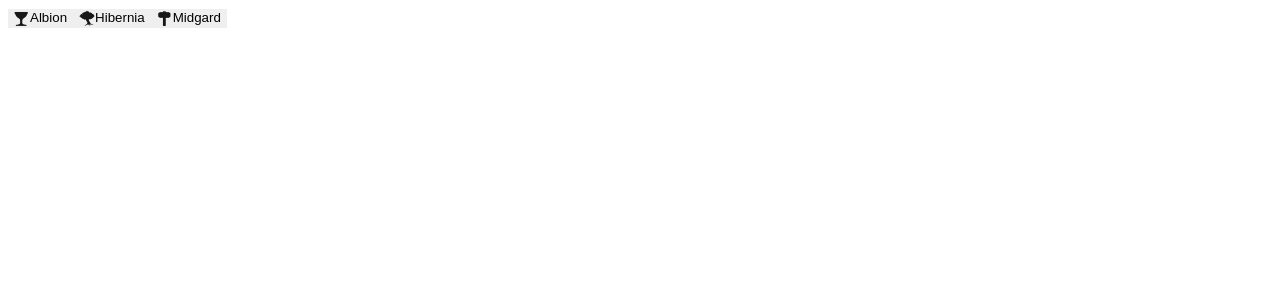
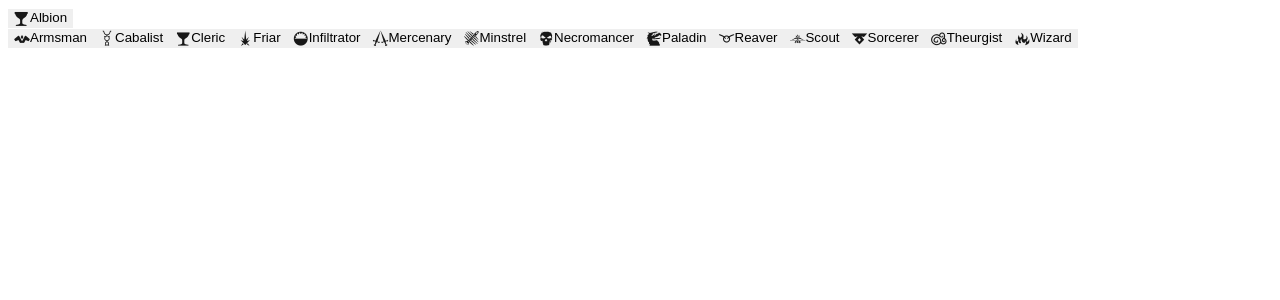
Before and after one commit to mpunkenhofer/lisc, a React app: page / in a window 1280 px wide. Both pictures are taken after a click on the button "Albion". Shown: the top 300 px of the page. Built offline with nearby package versions, Linux system fonts and the light colour scheme.

Commit message:
basic class chooser implemented

```diff
--- a/src/components/Chooser/index.tsx
+++ b/src/components/Chooser/index.tsx
@@ -1,24 +1,103 @@
 import * as React from "react";
 import { Realm } from "../../common/types";
+import * as cls from "../../constants/classes";
 import { ICONS } from "../../constants";
 import "./chooser.scss"
 
-// interface ClassChooserProps {
-//     realm: Realm;
-// }
+interface ClassChooserProps {
+    realm: Realm;
+    onClassButtonClicked: (c: cls.Class) => () => void;
+}
 
-// const ClassChooser: React.FunctionComponent<ClassChooserProps> = ({ realm }: ClassChooserProps) => {
-//     return (
-//         <button>{'Yep'}</button>
-//     );
-// }
+const ClassChooser: React.FunctionComponent<ClassChooserProps> = ({ realm, onClassButtonClicked }: ClassChooserProps) => {
+    switch (realm) {
+        case Realm.Albion: {
+            return (
+                <div>
+                    <button data-icon={ICONS['Armsman']} onClick={onClassButtonClicked(cls.Armsman)}>{cls.Armsman.name}</button>
+                    <button data-icon={ICONS['Cabalist']} onClick={onClassButtonClicked(cls.Cabalist)}>{cls.Cabalist.name}</button>
+                    <button data-icon={ICONS['Cleric']} onClick={onClassButtonClicked(cls.Cleric)}>{cls.Cleric.name}</button>
+                    <button data-icon={ICONS['Friar']} onClick={onClassButtonClicked(cls.Friar)}>{cls.Friar.name}</button>
+                    <button data-icon={ICONS['Infiltrator']} onClick={onClassButtonClicked(cls.Infiltrator)}>{cls.Infiltrator.name}</button>
+                    <button data-icon={ICONS['Mercenary']} onClick={onClassButtonClicked(cls.Mercenary)}>{cls.Mercenary.name}</button>
+                    <button data-icon={ICONS['Minstrel']} onClick={onClassButtonClicked(cls.Minstrel)}>{cls.Minstrel.name}</button>
+                    <button data-icon={ICONS['Necromancer']} onClick={onClassButtonClicked(cls.Necromancer)}>{cls.Necromancer.name}</button>
+                    <button data-icon={ICONS['Paladin']} onClick={onClassButtonClicked(cls.Paladin)}>{cls.Paladin.name}</button>
+                    <button data-icon={ICONS['Reaver']} onClick={onClassButtonClicked(cls.Reaver)}>{cls.Reaver.name}</button>
+                    <button data-icon={ICONS['Scout']} onClick={onClassButtonClicked(cls.Scout)}>{cls.Scout.name}</button>
+                    <button data-icon={ICONS['Sorcerer']} onClick={onClassButtonClicked(cls.Sorcerer)}>{cls.Sorcerer.name}</button>
+                    <button data-icon={ICONS['Theurgist']} onClick={onClassButtonClicked(cls.Theurgist)}>{cls.Theurgist.name}</button>
+                    <button data-icon={ICONS['Wizard']} onClick={onClassButtonClicked(cls.Wizard)}>{cls.Wizard.name}</button>
+                </div>
+            );
+        }
+        case Realm.Hibernia: {
+            return (
+                <div>
+                    <button data-icon={ICONS['Animist']} onClick={onClassButtonClicked(cls.Animist)}>{cls.Animist.name}</button>
+                    <button data-icon={ICONS['Bard']} onClick={onClassButtonClicked(cls.Bard)}>{cls.Bard.name}</button>
+                    <button data-icon={ICONS['Blademaster']} onClick={onClassButtonClicked(cls.Blademaster)}>{cls.Blademaster.name}</button>
+                    <button data-icon={ICONS['Champion']} onClick={onClassButtonClicked(cls.Champion)}>{cls.Champion.name}</button>
+                    <button data-icon={ICONS['Druid']} onClick={onClassButtonClicked(cls.Druid)}>{cls.Druid.name}</button>
+                    <button data-icon={ICONS['Eldritch']} onClick={onClassButtonClicked(cls.Eldritch)}>{cls.Eldritch.name}</button>
+                    <button data-icon={ICONS['Enchanter']} onClick={onClassButtonClicked(cls.Enchanter)}>{cls.Enchanter.name}</button>
+                    <button data-icon={ICONS['Hero']} onClick={onClassButtonClicked(cls.Hero)}>{cls.Hero.name}</button>
+                    <button data-icon={ICONS['Mentalist']} onClick={onClassButtonClicked(cls.Mentalist)}>{cls.Mentalist.name}</button>
+                    <button data-icon={ICONS['Nightshade']} onClick={onClassButtonClicked(cls.Nightshade)}>{cls.Nightshade.name}</button>
+                    <button data-icon={ICONS['Ranger']} onClick={onClassButtonClicked(cls.Ranger)}>{cls.Ranger.name}</button>
+                    <button data-icon={ICONS['Valewalker']} onClick={onClassButtonClicked(cls.Valewalker)}>{cls.Valewalker.name}</button>
+                    <button data-icon={ICONS['Warden']} onClick={onClassButtonClicked(cls.Warden)}>{cls.Warden.name}</button>
+                </div>
+            );
+        }
+        case Realm.Midgard: {
+            return (
+                <div>
+                    <button data-icon={ICONS['Berserker']} onClick={onClassButtonClicked(cls.Berserker)}>{cls.Berserker.name}</button>
+                    <button data-icon={ICONS['Bonedancer']} onClick={onClassButtonClicked(cls.Bonedancer)}>{cls.Bonedancer.name}</button>
+                    <button data-icon={ICONS['Healer']} onClick={onClassButtonClicked(cls.Healer)}>{cls.Healer.name}</button>
+                    <button data-icon={ICONS['Hunter']} onClick={onClassButtonClicked(cls.Hunter)}>{cls.Hunter.name}</button>
+                    <button data-icon={ICONS['Runemaster']} onClick={onClassButtonClicked(cls.Runemaster)}>{cls.Runemaster.name}</button>
+                    <button data-icon={ICONS['Savage']} onClick={onClassButtonClicked(cls.Savage)}>{cls.Savage.name}</button>
+                    <button data-icon={ICONS['Shadowblade']} onClick={onClassButtonClicked(cls.Shadowblade)}>{cls.Shadowblade.name}</button>
+                    <button data-icon={ICONS['Shaman']} onClick={onClassButtonClicked(cls.Shaman)}>{cls.Shaman.name}</button>
+                    <button data-icon={ICONS['Skald']} onClick={onClassButtonClicked(cls.Skald)}>{cls.Skald.name}</button>
+                    <button data-icon={ICONS['Spiritmaster']} onClick={onClassButtonClicked(cls.Spiritmaster)}>{cls.Spiritmaster.name}</button>
+                    <button data-icon={ICONS['Thane']} onClick={onClassButtonClicked(cls.Thane)}>{cls.Thane.name}</button>
+                    <button data-icon={ICONS['Warrior']} onClick={onClassButtonClicked(cls.Warrior)}>{cls.Warrior.name}</button>
+                </div>
+            );
+        }
+    }
+}
 
 const Chooser: React.FunctionComponent = () => {
+    const [realm, setRealm] = React.useState<Realm | undefined>(undefined);
+
+    const onRealmButtonClicked = (realm: Realm | undefined) => {
+        return (): void => {
+            setRealm(realm);
+        }
+    }
+
+    const onClassButtonClicked = (c: cls.Class) => {
+        return (): void => {
+            console.log(c.name);
+        }
+    }
 
     return (
         <div>
-            {
-                Object.values(Realm).map(realm => <button data-icon={ICONS[realm]} key={realm}>{realm}</button>)
+            {realm === undefined ?
+                <>
+                    <button data-icon={ICONS[Realm.Albion]} onClick={onRealmButtonClicked(Realm.Albion)}>{Realm.Albion}</button>
+                    <button data-icon={ICONS[Realm.Hibernia]} onClick={onRealmButtonClicked(Realm.Hibernia)}>{Realm.Hibernia}</button>
+                    <button data-icon={ICONS[Realm.Midgard]} onClick={onRealmButtonClicked(Realm.Midgard)}>{Realm.Midgard}</button>
+                </> :
+                <>
+                    <button data-icon={ICONS[realm]} onClick={onRealmButtonClicked(undefined)}>{realm}</button>
+                    <ClassChooser realm={realm} onClassButtonClicked={onClassButtonClicked} />
+                </>
             }
         </div>
     );
```
Also changed, not shown: 1 other file (tests, documents, lock files or other folders).
